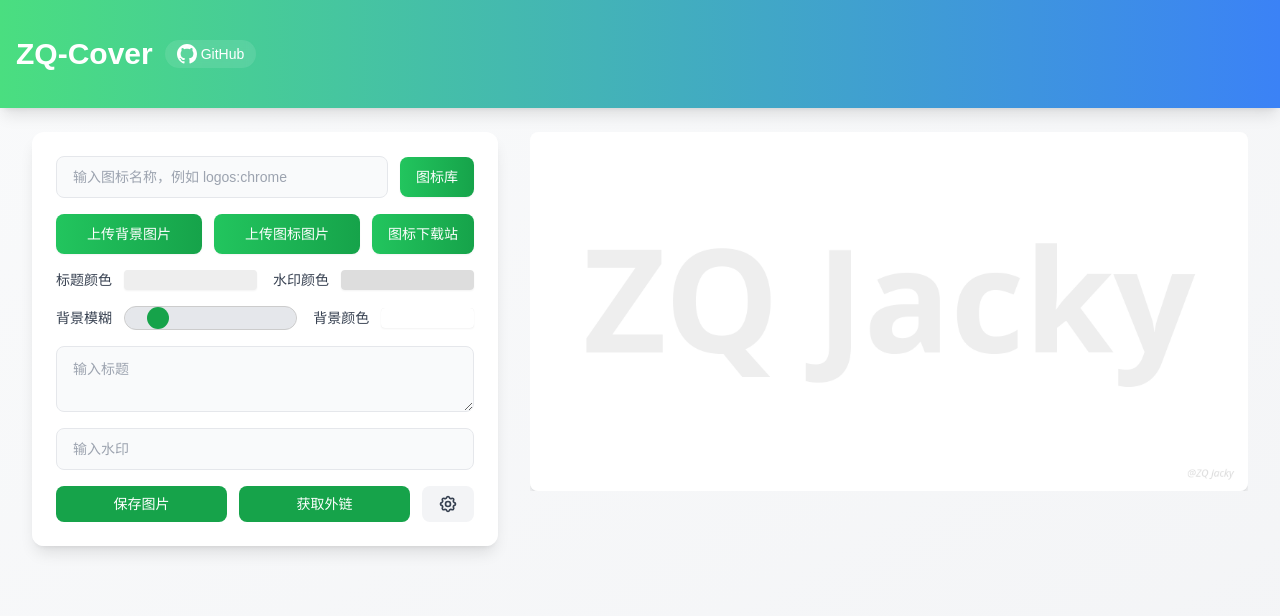
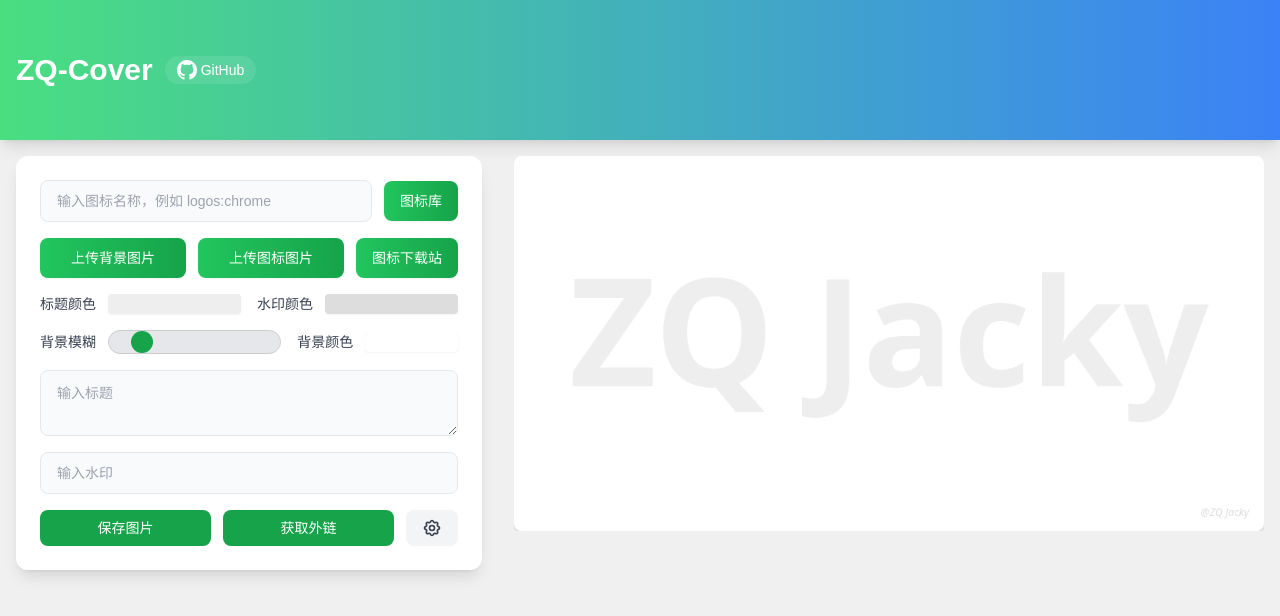
Before and after one commit to BAYUEQI/ZQ-Cover, a Vue app: page / in a window 1280 px wide. Shown: the top 616 px of the page. Built offline with nearby package versions, Linux system fonts and the light colour scheme; a small style sheet from the web is missing; a web font is replaced by a local one.

Commit message:
Update App.vue

```diff
--- a/src/App.vue
+++ b/src/App.vue
@@ -1,7 +1,7 @@
 <template>
-  <div class="min-h-screen flex flex-col bg-gradient-to-br from-gray-50 to-gray-100">
-    <HeaderComponent />
-    <CoverGenerator class="flex-1 py-6 px-4 sm:px-6 lg:px-8" />
+  <div class="min-h-screen flex flex-col">
+    <HeaderComponent class="py-4" />
+    <CoverGenerator class="flex-1" />
   </div>
 </template>
 
@@ -16,27 +16,3 @@ export default {
   }
 };
 </script>
-
-<style>
-@import url('https://fonts.googleapis.com/css2?family=Inter:wght@400;500;600;700&display=swap');
-
-body {
-  font-family: 'Inter', system-ui, -apple-system, sans-serif;
-}
-
-/* 添加平滑滚动 */
-html {
-  scroll-behavior: smooth;
-}
-
-/* 全局过渡效果 */
-.fade-enter-active,
-.fade-leave-active {
-  transition: opacity 0.3s ease;
-}
-
-.fade-enter-from,
-.fade-leave-to {
-  opacity: 0;
-}
-</style>
```
